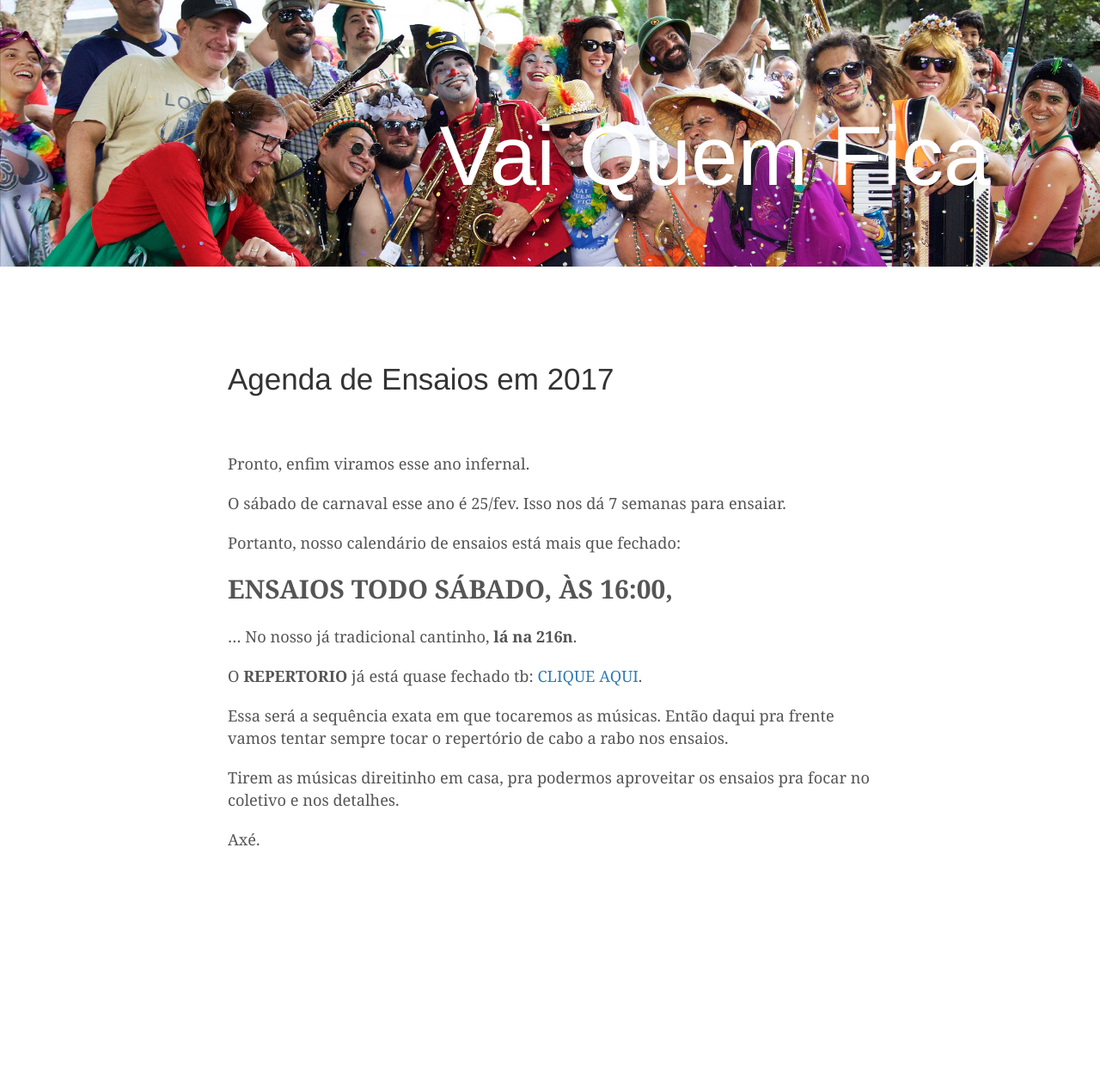
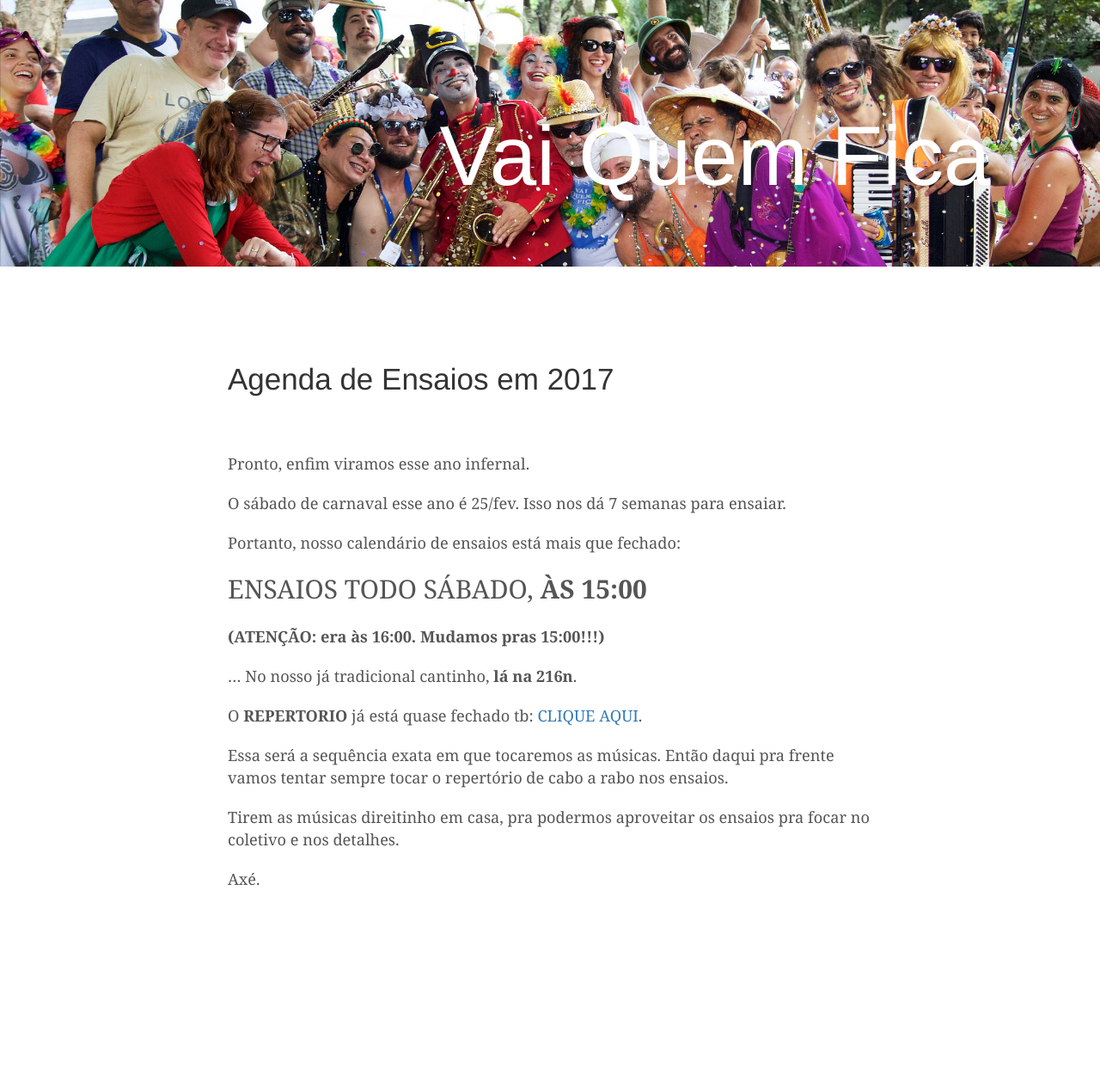
Before and after one commit to brunopedroso/vqf, a Jekyll site: the page built from _posts/2017-01-02-agenda_de_ensaios.md, in a window 1280 px wide. Shown: the whole page at 86% size. Built offline with Jekyll 4.4.1, drawn with Linux system fonts in a browser that asks for light colours; before the commit the page ends 1211 px from its top, so only the background shows below that.

Commit message:
novo post

```diff
--- a/_posts/2017-01-02-agenda_de_ensaios.md
+++ b/_posts/2017-01-02-agenda_de_ensaios.md
@@ -28,9 +28,11 @@ O sábado de carnaval esse ano é 25/fev. Isso nos dá 7 semanas para ensaiar.
 
 Portanto, nosso calendário de ensaios está mais que fechado:
 
-<span style='font-size: 30px; font-weight: bold'>
-  ENSAIOS TODO SÁBADO, ÀS 16:00,
+<span style='font-size: 30px;'>
+  ENSAIOS TODO SÁBADO, <b>ÀS 15:00</b>
 </span>
+
+**(ATENÇÃO: era às 16:00. Mudamos pras 15:00!!!)**
 
 ... No nosso já tradicional cantinho, **lá na 216n**.
 
```
Also changed, not shown: _posts/2017-01-09-proximo_ensaio.md (added, +69 -0 lines).
